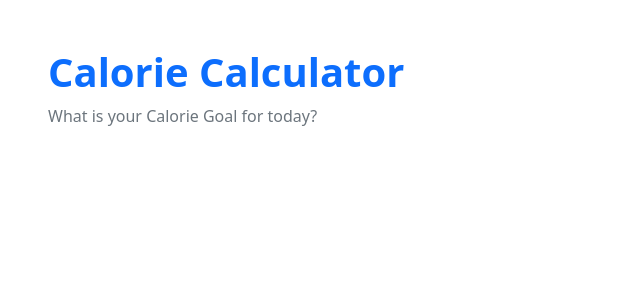
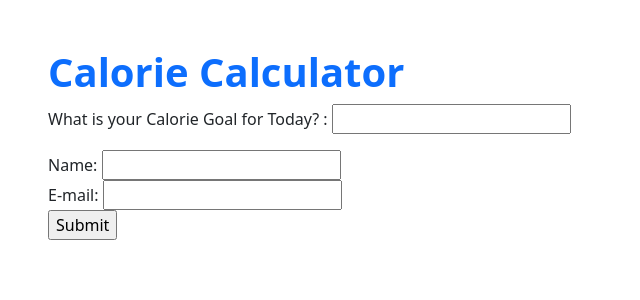
Before and after one commit to Krishiv111/Period5-Tri-1-APCSP-Group, a Flask app: page /calorie/ in a window 1280 px wide. Shown: the part 136-436 px from the top of the page, without its empty margins (0-640 px from the left). Run offline with Flask 2, Linux system fonts and the light colour scheme.

Commit message:
bmi/calorie php

```diff
--- a/templates/bmi.html
+++ b/templates/bmi.html
@@ -13,10 +13,8 @@
             <div class="calculator-container">
                 <div class="px-5 py-5 mx-auto">
                     <h1 class="text-primary"><strong>BMI Calculator : Calculadora de BMI</strong></h1>
-                <p>Height : <span style="font-style:italic;">Altura</span> (INCHES):</p>
-                <input class="height-input-field" type="text">
-                <p>Weight: <span style="font-style:italic;">Peso</span> (POUNDS): </p>
-                <input class="weight-input-field" type="text"><br>
+                <p>Height : <span style="font-style:italic;">Altura</span> (INCHES): <input class="height-input-field" type="text">
+                <p>Weight: <span style="font-style:italic;">Peso</span> (POUNDS): <input class="weight-input-field" type="text"><br>
                 <button class="calculate"> Calculate : <span style="font-style:italic;">Calcular</span></button>
             </div>
                 <h3 class="result"></h3>
--- a/templates/calorie.html
+++ b/templates/calorie.html
@@ -9,7 +9,12 @@
     <!- Try building a new body here, bootstrap is a wise choice ->
     <div class="px-5 py-5 mx-auto">
         <h1 class="text-primary"><strong>Calorie Calculator</strong></h1>
-        <p class="text-secondary">What is your Calorie Goal for today?
+        <p>What is your Calorie Goal for Today? : <input class="height-input-field" type="text">
+            <form action="welcome.php" method="post">
+                Name: <input type="text" name="name"><br>
+                E-mail: <input type="text" name="email"><br>
+                <input type="submit">
+                </form>
 
 {% endblock %}
 
```
